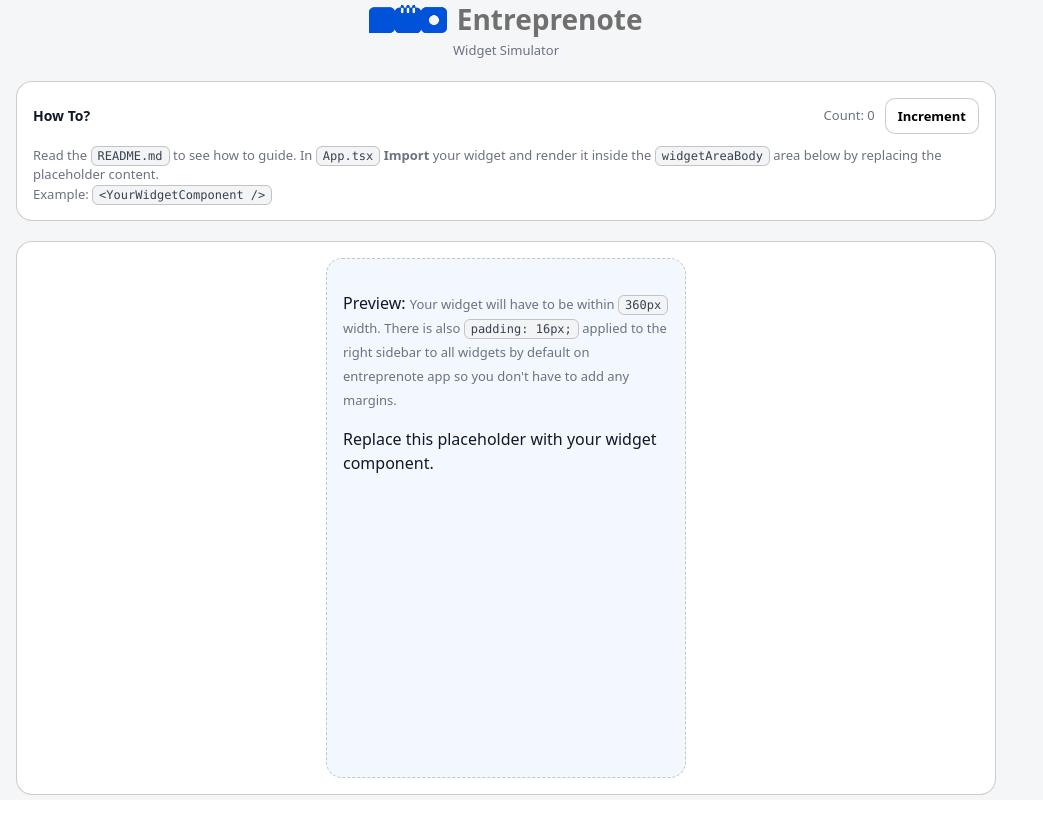
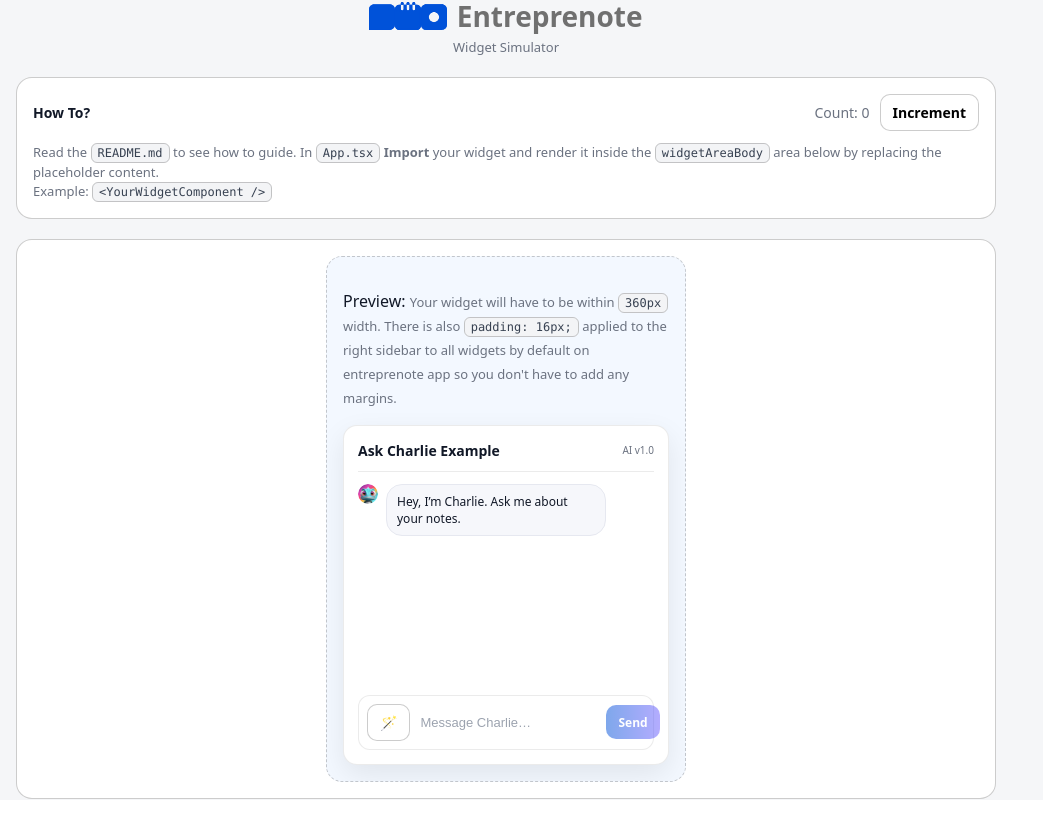
Before and after one commit to thechaudharysab/entpn-app-reactjs-widget-starter-template, a React (Vite) app: page / in a window 1280 px wide. Shown: the whole page, without its empty margins (0-1043 px from the left). Built offline with nearby package versions, Linux system fonts and the light colour scheme.

Commit message:
dummy service and readme updated

```diff
--- a/src/App.tsx
+++ b/src/App.tsx
@@ -48,8 +48,8 @@
           Your widget will have to be within <span className="code">{`360px`}</span> width. There is also <span className="code">padding: 16px;</span> applied to the right sidebar to all widgets by default on entreprenote app so you don't have to add any margins.
         </span> </p>
         {/* Import and render <YourWidgetComponent /> here */}
-            {/* <CharlieChatWidget /> */}
-            Replace this placeholder with your widget component.
+            <CharlieChatWidget />
+            {/* Replace this placeholder with your widget component. */}
           </div>
         </div>
       </section>
--- /dev/null
+++ b/src/api/charlie-ai-widget/CharlieAIService.ts
@@ -0,0 +1,54 @@
+// CharlieAIService.ts (dummy/local)
+
+export type Role = "user" | "ai";
+export type ChatMessage = { id: string; role: Role; text: string; createdAt: number };
+
+let _messages: ChatMessage[] = [
+  { id: "m1", role: "ai", text: "Hey, I’m Charlie. Ask me about your notes.", createdAt: Date.now() },
+];
+
+const wait = (ms: number) => new Promise((r) => setTimeout(r, ms));
+
+export const CharlieAIService = {
+  // Get all messages
+  async getAll() {
+    await wait(120);
+    return [..._messages].sort((a, b) => a.createdAt - b.createdAt);
+  },
+
+  // Send a user message and append a dummy AI reply
+  async send(text: string) {
+    const trimmed = text.trim();
+    if (!trimmed) throw new Error("Message is empty");
+
+    const userMsg: ChatMessage = {
+      id: `u-${Date.now()}`,
+      role: "user",
+      text: trimmed,
+      createdAt: Date.now(),
+    };
+
+    _messages = [..._messages, userMsg];
+
+    await wait(350);
+
+    const aiMsg: ChatMessage = {
+      id: `a-${Date.now()}`,
+      role: "ai",
+      text: "Got it — I can help with that. (Demo response)",
+      createdAt: Date.now(),
+    };
+
+    _messages = [..._messages, aiMsg];
+
+    return { userMsg, aiMsg };
+  },
+
+  // Clear chat
+  async clear() {
+    _messages = [
+      { id: "m1", role: "ai", text: "Hey, I’m Charlie. Ask me about your notes.", createdAt: Date.now() },
+    ];
+    return this.getAll();
+  },
+};
--- /dev/null
+++ b/src/api/notes-widget/NotesService.ts
@@ -0,0 +1 @@
+// Coming soon
--- a/src/components/charlie-ai-widget/CharlieAIWidget.tsx
+++ b/src/components/charlie-ai-widget/CharlieAIWidget.tsx
@@ -1,13 +1,10 @@
 import { useEffect, useRef, useState } from "react";
 
 import "./styles.css"
+import { CharlieAIService } from "../../api/charlie-ai-widget/CharlieAIService";
 
 type Role = "user" | "ai";
 type ChatMessage = { id: string; role: Role; text: string };
-
-const INITIAL_MESSAGES: ChatMessage[] = [
-  { id: "m1", role: "ai", text: "Hey, I'm Charlie. Ask me about your notes." },
-];
 
 const QUICK_ACTIONS = [
   "Summarize this chapter",
@@ -17,11 +14,18 @@
 ];
 
 export function CharlieChatWidget() {
-  const [messages, setMessages] = useState<ChatMessage[]>(INITIAL_MESSAGES);
+  const [messages, setMessages] = useState<ChatMessage[]>([]);
   const [input, setInput] = useState("");
   const [isActionsOpen, setIsActionsOpen] = useState(false);
 
   const listRef = useRef<HTMLDivElement | null>(null);
+
+  useEffect(() => {
+    void (async () => {
+      const data = await CharlieAIService.getAll();
+      setMessages(data as unknown as ChatMessage[]);
+    })();
+  }, []);
 
   useEffect(() => {
     // auto-scroll to bottom
@@ -30,29 +34,16 @@
     el.scrollTop = el.scrollHeight;
   }, [messages.length]);
 
-  const send = (text: string) => {
+  const send = async (text: string) => {
     const trimmed = text.trim();
     if (!trimmed) return;
 
-    const userMsg: ChatMessage = {
-      id: `u-${Date.now()}`,
-      role: "user",
-      text: trimmed,
-    };
-
-    setMessages((prev) => [...prev, userMsg]);
     setInput("");
     setIsActionsOpen(false);
 
-    // demo AI reply (replace with real call)
-    window.setTimeout(() => {
-      const aiMsg: ChatMessage = {
-        id: `a-${Date.now()}`,
-        role: "ai",
-        text: "Got it — I can help with that. (Demo response)",
-      };
-      setMessages((prev) => [...prev, aiMsg]);
-    }, 450);
+    await CharlieAIService.send(trimmed);
+    const updated = await CharlieAIService.getAll();
+    setMessages(updated as unknown as ChatMessage[]);
   };
 
   return (
--- /dev/null
+++ b/src/components/notes-widget/NotesWidget.tsx
@@ -0,0 +1,5 @@
+export default function NotesWidget() {
+  return (
+    <div>NotesWidget</div>
+  )
+}
```
Also changed, not shown: 1 other file (tests, documents, lock files or other folders).
